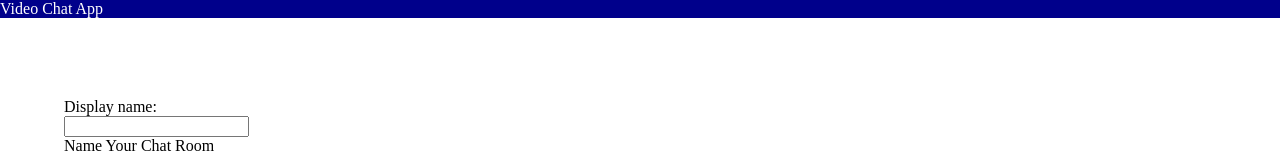
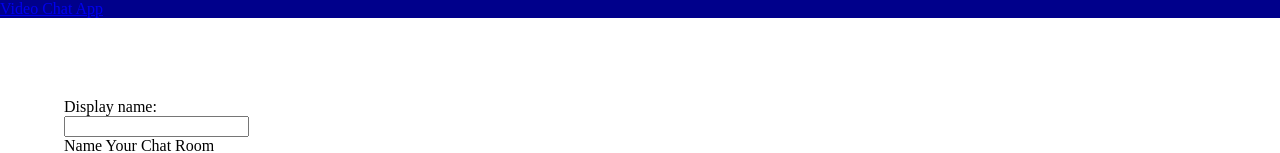
Before and after one commit to jlengstorf/twilio-gatsby-video-chat, a Gatsby app: page / in a window 1280 px wide. Shown: the top 153 px of the page. Built offline with nearby package versions, Linux system fonts and the light colour scheme.

Commit message:
feat: add a link to the home page in the header

```diff
--- a/src/components/layout.js
+++ b/src/components/layout.js
@@ -1,11 +1,12 @@
 import React from 'react';
+import { Link } from 'gatsby';
 
 import './layout.css';
 
 const Layout = ({ children }) => (
   <>
     <header>
-      <span>Video Chat App</span>
+      <Link to="/">Video Chat App</Link>
     </header>
     <main>{children}</main>
   </>
```
